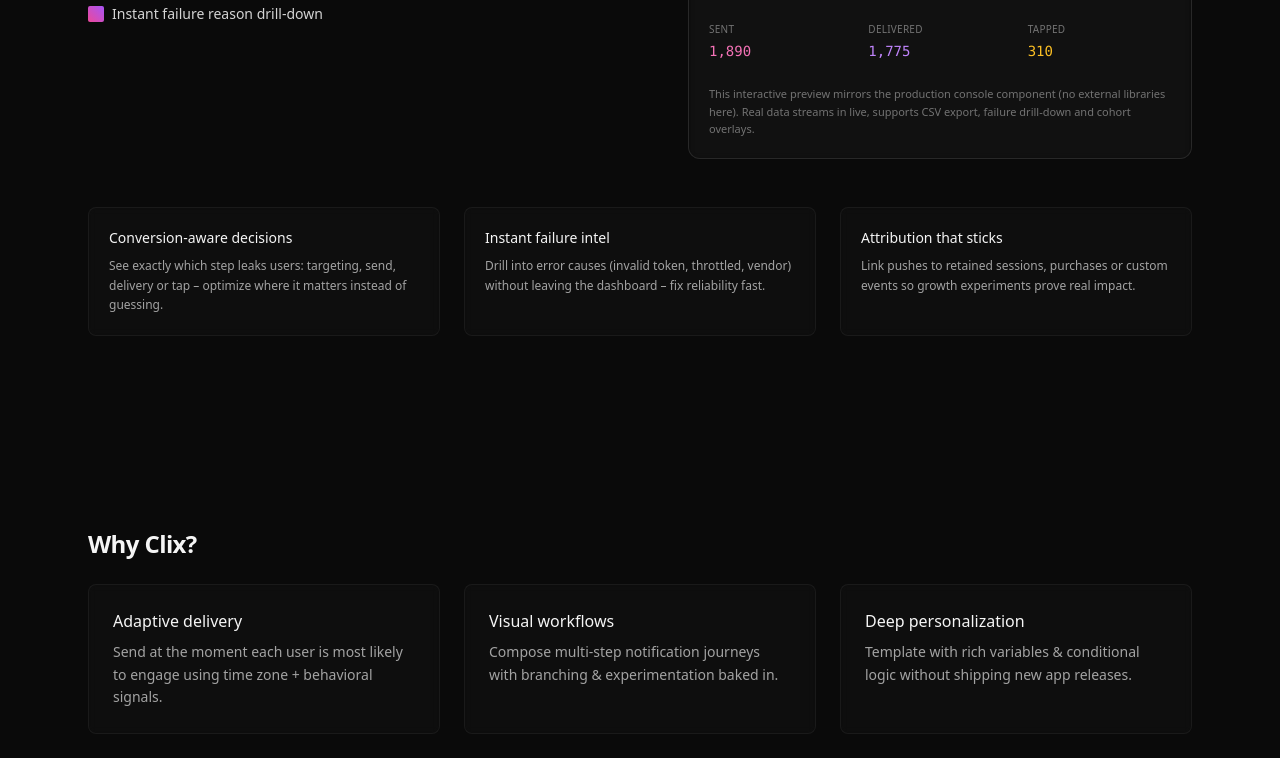
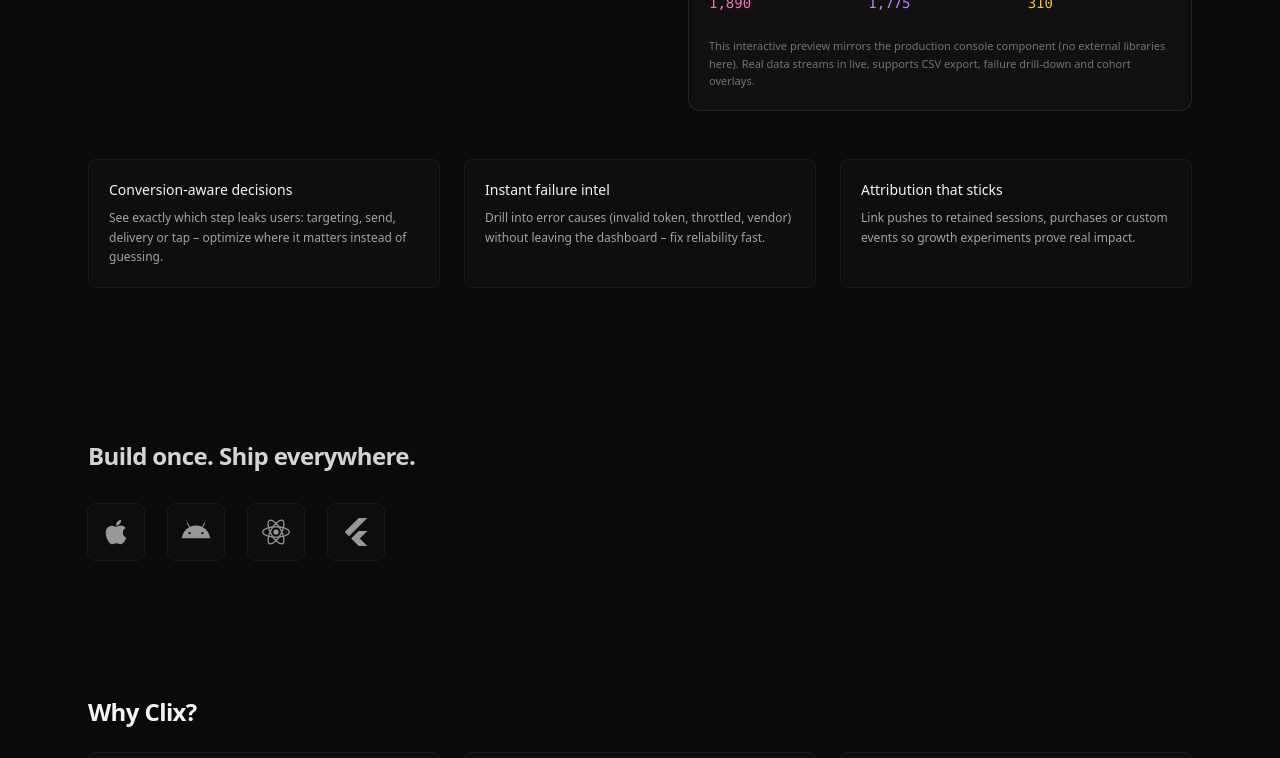
Before and after one commit to JeongwooYoo/clix-landing, a Next.js app: page / in a window 1280 px wide. Shown: the part 1777-2535 px from the top of the page. Built offline with nearby package versions, Linux system fonts and the light colour scheme.

Commit message:
feat: Add Platforms Section

```diff
--- a/app/page.tsx
+++ b/app/page.tsx
@@ -1,13 +1,15 @@
 import { Hero } from "@/components/Hero";
 import { PushExamplesSection } from "@/components/PushExamplesSection";
 import { AnalyticsSection } from "@/components/AnalyticsSection";
+import { PlatformsSection } from "@/components/PlatformsSection";
 
 export default function HomePage() {
   return (
     <main className="relative">
       <Hero />
-      <PushExamplesSection className="pb-28" />
+      <PushExamplesSection className="pb-28 pt-4" />
       <AnalyticsSection />
+      <PlatformsSection className="pb-10" />
       <section id="get-started" className="mx-auto max-w-6xl px-6 py-24">
         <h2 className="text-2xl font-semibold tracking-tight mb-6">
           Why Clix?
--- /dev/null
+++ b/components/PlatformsSection.tsx
@@ -0,0 +1,95 @@
+"use client";
+import React, { useState } from "react";
+import clsx from "clsx";
+import { FaApple, FaAndroid } from "react-icons/fa";
+import { SiReact, SiFlutter } from "react-icons/si";
+
+interface Platform {
+  id: string;
+  name: string;
+  href: string;
+  Icon: React.ComponentType<React.SVGProps<SVGSVGElement>>;
+}
+
+const platforms: Platform[] = [
+  {
+    id: "ios",
+    name: "iOS",
+    href: "https://docs.clix.dev/ios/install",
+    Icon: FaApple,
+  },
+  {
+    id: "android",
+    name: "Android",
+    href: "https://docs.clix.dev/android/install",
+    Icon: FaAndroid,
+  },
+  {
+    id: "react-native",
+    name: "React Native",
+    href: "https://docs.clix.dev/react-native/install",
+    Icon: SiReact,
+  },
+  {
+    id: "flutter",
+    name: "Flutter",
+    href: "https://docs.clix.dev/flutter/install",
+    Icon: SiFlutter,
+  },
+];
+
+export function PlatformsSection({ className }: { className?: string }) {
+  const [active, setActive] = useState<string | null>(null);
+  return (
+    <section
+      className={clsx(
+        "relative mx-auto max-w-6xl px-4 md:px-6 py-14",
+        className
+      )}
+      aria-labelledby="platforms-heading"
+    >
+      <div className="flex flex-col items-start gap-4 mb-8">
+        <h2
+          id="platforms-heading"
+          className="text-xl sm:text-2xl font-semibold tracking-tight text-neutral-300"
+        >
+          Build once. Ship everywhere.
+        </h2>
+      </div>
+      <div className="flex flex-wrap items-center gap-4 sm:gap-6">
+        {platforms.map((p) => {
+          const Icon = p.Icon;
+          return (
+            <a
+              key={p.id}
+              href={p.href}
+              target="_blank"
+              rel="noopener noreferrer"
+              onMouseEnter={() => setActive(p.id)}
+              onMouseLeave={() => setActive(null)}
+              onFocus={() => setActive(p.id)}
+              onBlur={() => setActive(null)}
+              className={clsx(
+                "group relative flex items-center justify-center transition outline-none",
+                "h-14 w-14 rounded-lg ring-1 ring-white/10",
+                active && active !== p.id
+                  ? "opacity-30"
+                  : "opacity-70 hover:opacity-100 focus:opacity-100",
+                "bg-neutral-900/40 hover:bg-neutral-800/60"
+              )}
+              aria-label={`${p.name} installation guide`}
+            >
+              <Icon className="w-7 h-7 text-neutral-300 group-hover:text-white group-focus:text-white transition" />
+              <span className="sr-only">{p.name}</span>
+              <span className="pointer-events-none absolute -bottom-6 text-[10px] font-medium tracking-wide text-brand-300 opacity-0 group-hover:opacity-100 group-focus:opacity-100 transition">
+                Docs ↗
+              </span>
+            </a>
+          );
+        })}
+      </div>
+    </section>
+  );
+}
+
+export default PlatformsSection;
--- a/package.json
+++ b/package.json
@@ -15,7 +15,8 @@
     "next": "14.2.5",
     "react": "18.3.1",
     "react-dom": "18.3.1",
-    "react-feather": "^2.0.10"
+    "react-feather": "^2.0.10",
+    "react-icons": "^5.5.0"
   },
   "devDependencies": {
     "@types/node": "20.14.10",
```
Also changed, not shown: 2 other files (tests, documents, lock files or other folders).
